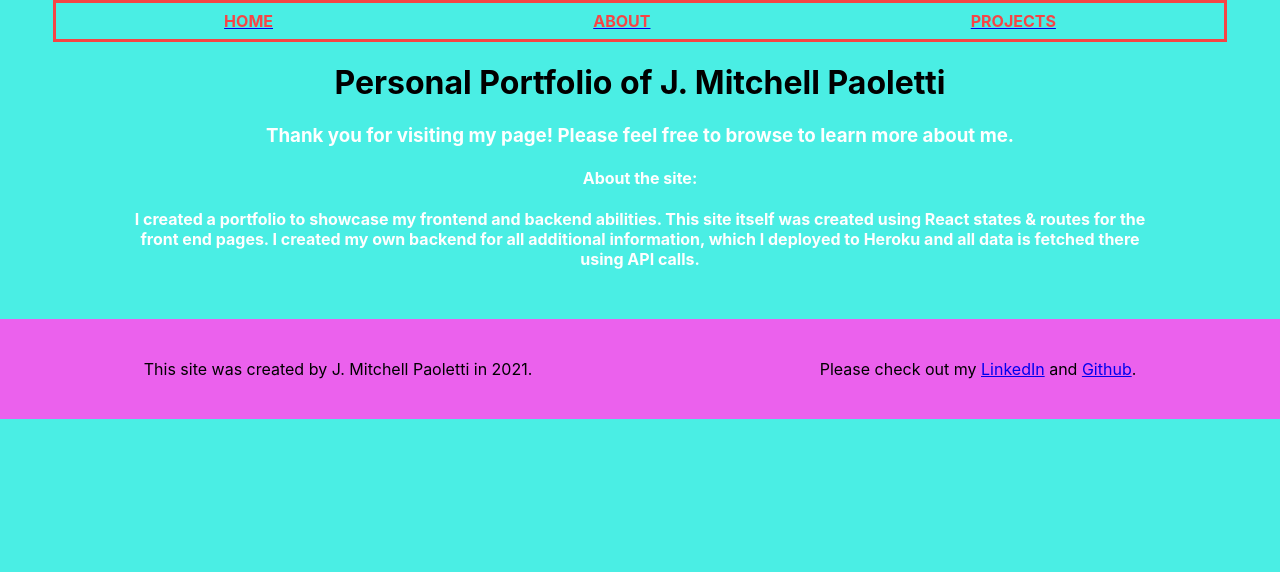
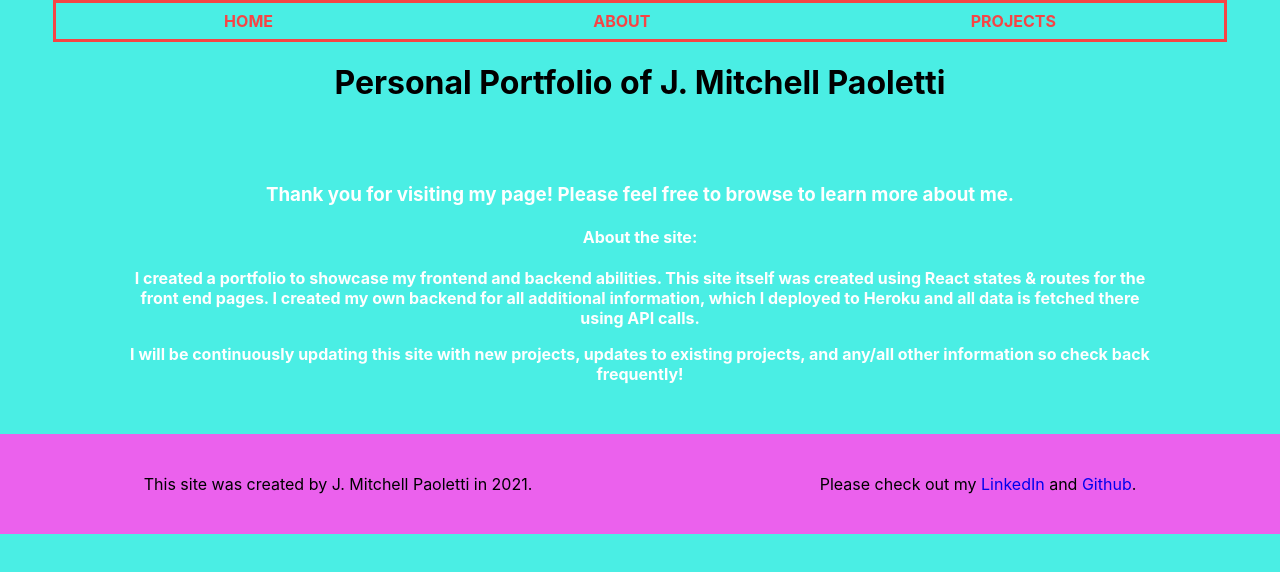
Before and after one commit to mitchellp0709/portfolio-frontend, a React (Create React App) app: page / in a window 1280 px wide. Shown: the top 572 px of the page. Built offline with nearby package versions, Linux system fonts and the light colour scheme.

Commit message:
fixed nav

```diff
--- a/src/App.css
+++ b/src/App.css
@@ -32,6 +32,9 @@ nav div{
   font-weight: bolder;
 }
 
+a{
+  text-decoration: none;
+}
 
 
 /* HOME DECORATION */
--- a/src/pages/Home.js
+++ b/src/pages/Home.js
@@ -3,7 +3,7 @@ import { renderMatches } from "react-router";
 function Home(props) {
   return (
     <>
-      <h1 className="name">Personal Portfolio of J. Mitchell Paoletti</h1>
+      <h1 className="name">Personal Portfolio of J. Mitchell Paoletti</h1> <br/><br/>
       <h3 className="hook">
         Thank you for visiting my page! Please feel free to browse to learn more
         about me.
@@ -12,6 +12,7 @@ function Home(props) {
       <p className="about">
         I created a portfolio to showcase my frontend and backend abilities. This site itself was created using React states & routes for the front end pages. I created my own backend for all additional information, which I deployed to Heroku and all data is fetched there using API calls.
       </p>
+      <p className="about">I will be continuously updating this site with new projects, updates to existing projects, and any/all other information so check back frequently!</p>
     </>
   );
 }
```
